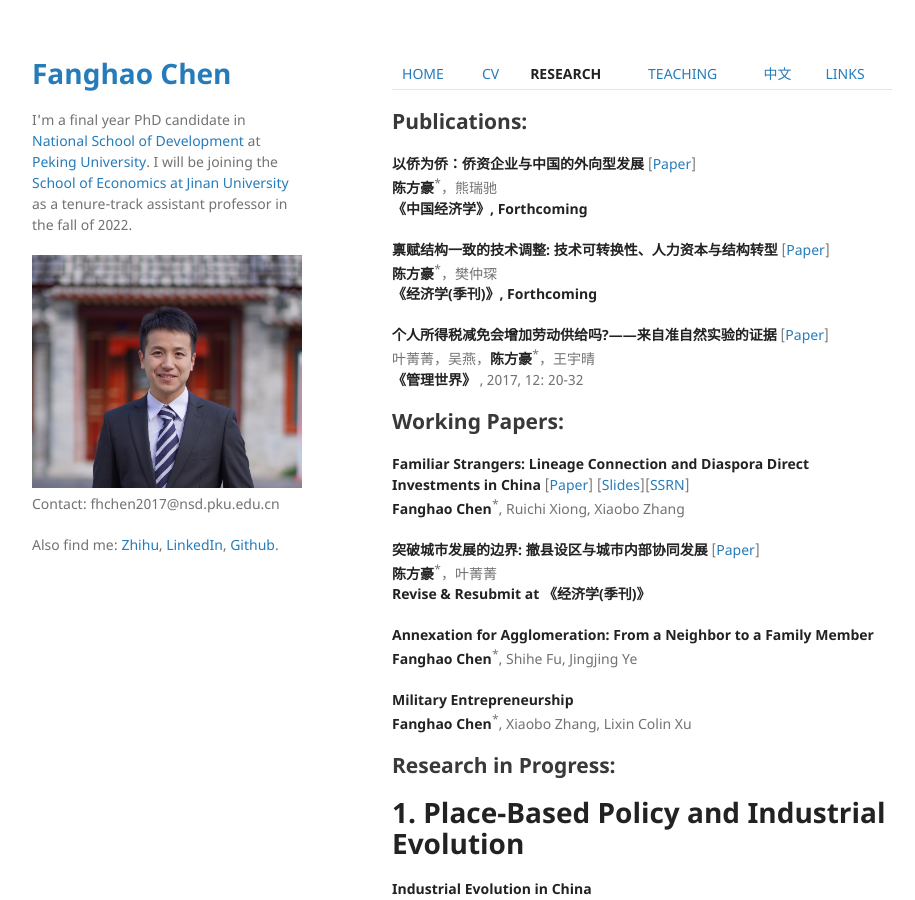
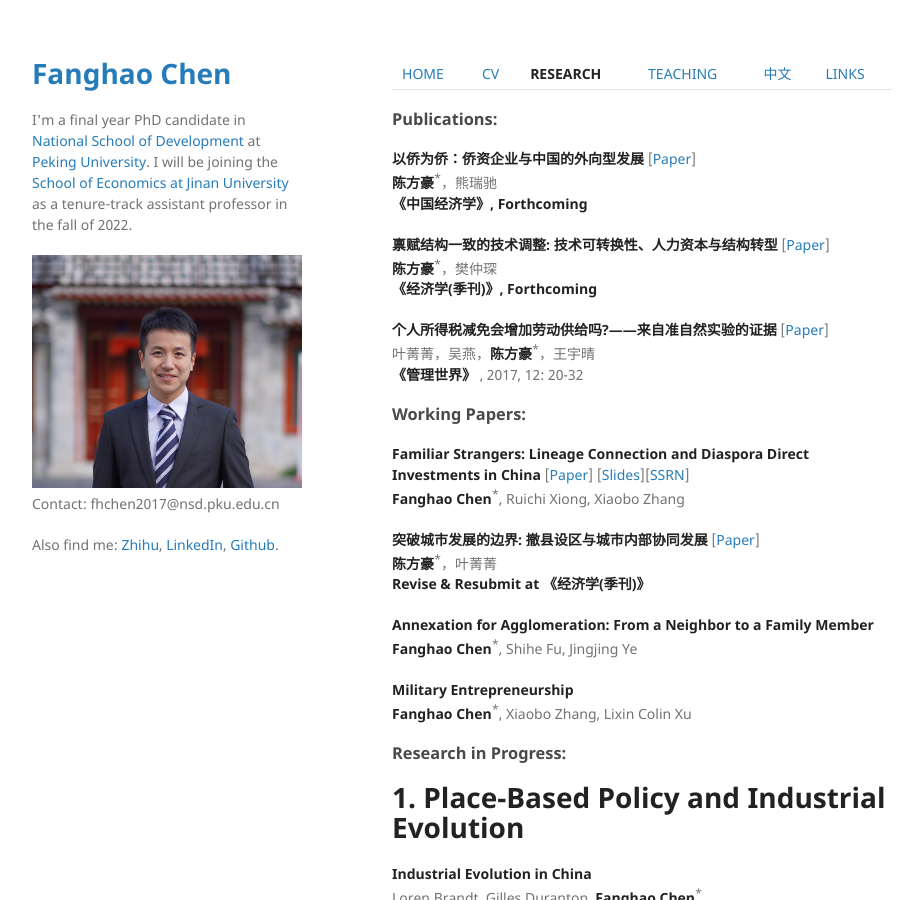
Before and after one commit to FanghaoChen/homepage, a Jekyll site: the page built from research.md, in a window 1280 px wide and 900 px high. Shown: the whole window, without its empty margins (178-1093 px from the left). Built offline with Jekyll 4.4.1, drawn with Linux system fonts in a browser that asks for light colours.

```diff
--- a/research.md
+++ b/research.md
@@ -4,7 +4,7 @@ layout: default
 
 [HOME](./index.md) | [CV](./assets/CV_FanghaoChen_220509.pdf) | [**RESEARCH**](./) | [TEACHING](./teaching.md) | [中文](./chinesepage.md) | [LINKS](./links.md)
 
-## Publications:
+### Publications:
 
 **以侨为侨：侨资企业与中国的外向型发展** [[Paper](./assets/bridger_draft_220515.pdf)] <br/>
 **陈方豪**<sup>*</sup>，熊瑞驰 <br/>
@@ -18,7 +18,7 @@ layout: default
 叶菁菁，吴燕，**陈方豪**<sup>*</sup>，王宇晴 <br/>
 **《管理世界》** , 2017, 12: 20-32
 
-## Working Papers:
+### Working Papers:
 
 **Familiar Strangers: Lineage Connection and Diaspora Direct Investments in China** [[Paper](./assets/familiar_stranger_draft_220303.pdf)] [[Slides](./assets/familiar_stranger_slides_220416.pdf)][[SSRN](https://papers.ssrn.com/sol3/papers.cfm?abstract_id=4004159)]<br/>
 **Fanghao Chen**<sup>*</sup>, Ruichi Xiong, Xiaobo Zhang
@@ -33,7 +33,7 @@ layout: default
 **Military Entrepreneurship** <br/>
 **Fanghao Chen**<sup>*</sup>, Xiaobo Zhang, Lixin Colin Xu
 
-## Research in Progress:
+### Research in Progress:
 
 # 1. Place-Based Policy and Industrial Evolution
 
```
